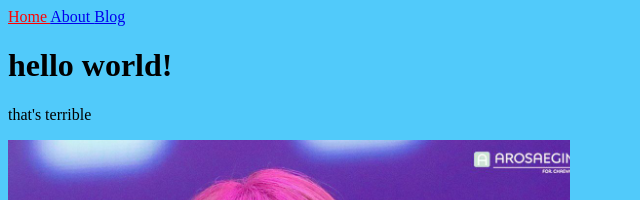
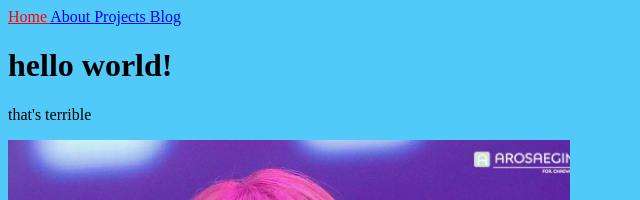
Before and after one commit to Andylovesmangos/andylovesmangos.github.io, a Jekyll site: the page built from index.html, in a window 1280 px wide. Shown: the top 200 px of the page, without its empty margins (0-640 px from the left). Built offline with Jekyll 4.4.1, drawn with Linux system fonts in a browser that asks for light colours.

Commit message:
project page header

```diff
--- a/_data/navigation.yml
+++ b/_data/navigation.yml
@@ -2,5 +2,7 @@
   link: /
 - name: About
   link: /about
+- name: Projects
+  link: /projects
 - name: Blog
   link: /blog
```
